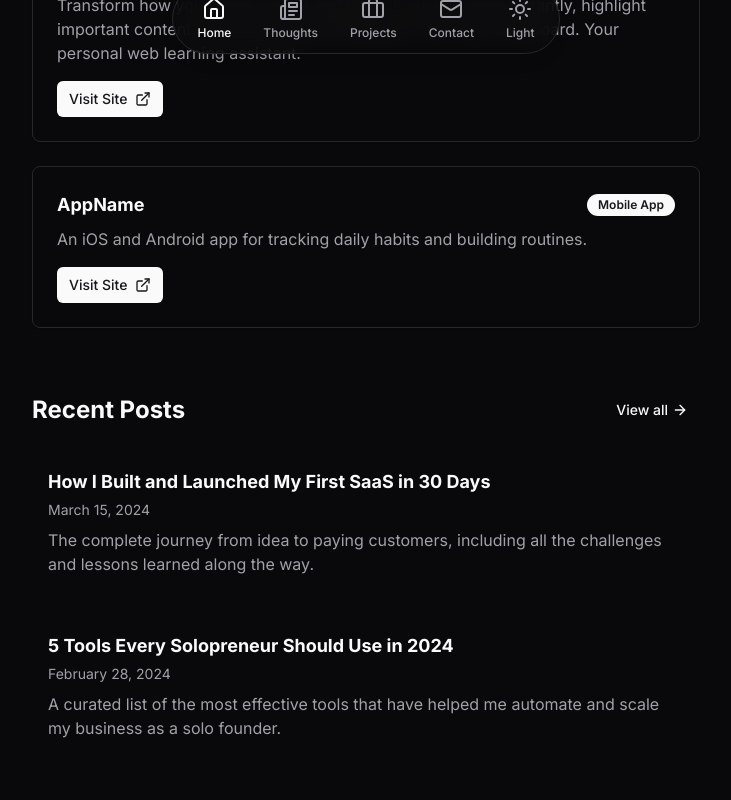
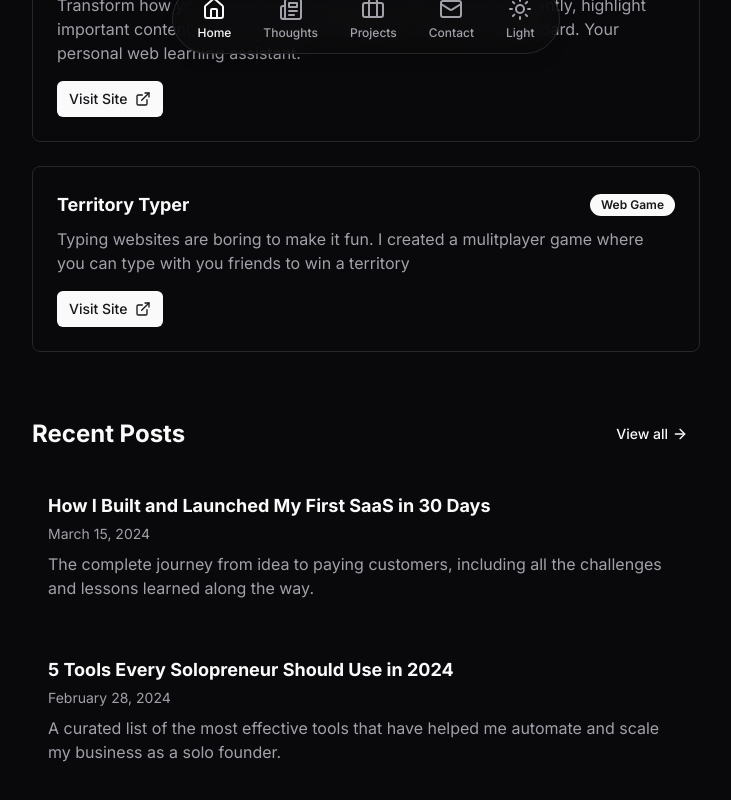
Before and after one commit to Harshrawat27/Portfolio, a Next.js app: page / in a window 1280 px wide. Shown: the part 722-1522 px from the top of the page, without its empty margins (274-1005 px from the left). Built offline with nearby package versions, Linux system fonts and the light colour scheme.

Commit message:
updating another project

```diff
--- a/app/page.tsx
+++ b/app/page.tsx
@@ -105,12 +105,13 @@ export default function Home() {
               <div className='space-y-4'>
                 <div className='space-y-2'>
                   <div className='flex items-center justify-between'>
-                    <h3 className='font-bold text-lg'>AppName</h3>
-                    <Badge>Mobile App</Badge>
+                    <h3 className='font-bold text-lg'>Territory Typer</h3>
+                    <Badge>Web Game</Badge>
                   </div>
                   <p className='text-muted-foreground'>
-                    An iOS and Android app for tracking daily habits and
-                    building routines.
+                    Typing websites are boring to make it fun. I created a
+                    mulitplayer game where you can type with you friends to win
+                    a territory
                   </p>
                 </div>
                 <div className='flex gap-2'>
```
